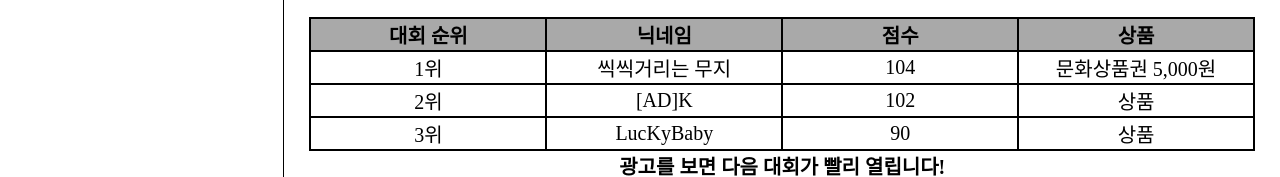
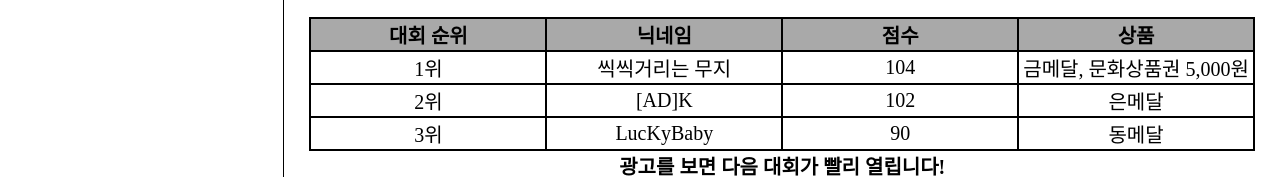
Before and after one commit to chatbotgame/chatbotgame, a plain HTML site: page 제1회 챗봇 게임 대회.html in a window 1280 px wide. Shown: the part 551-728 px from the top of the page. Drawn offline with Linux system fonts and the light colour scheme.

Commit message:
Add files via upload

```diff
--- a/제1회 챗봇 게임 대회.html
+++ b/제1회 챗봇 게임 대회.html
@@ -29,19 +29,19 @@
             <td>1위</td>
             <td>씩씩거리는 무지</td>
             <td>104</td>
-            <td>문화상품권 5,000원</td>
+            <td>금메달, 문화상품권 5,000원</td>
         </tr>
         <tr>
             <td>2위</td>
             <td>[AD]K</td>
             <td>102</td>
-            <td>상품</td>
+            <td>은메달</td>
         </tr>
         <tr>
             <td>3위</td>
             <td>LucKyBaby</td>
             <td>90</td>
-            <td>상품</td>
+            <td>동메달</td>
         </tr>
     </table>
     <h3 style="margin: auto; font-size: 20px; text-align: center;">광고를 보면 다음 대회가 빨리 열립니다!</h3>
```
